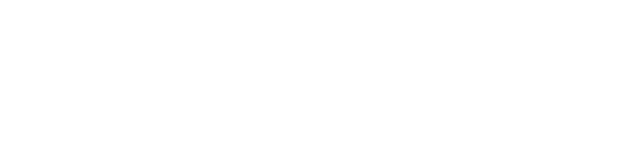
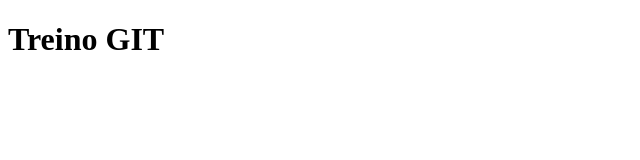
Before and after one commit to Thiago-Espindula/Treinando-Git, a plain HTML site: page index.html in a window 1280 px wide. Shown: the whole page, without its empty margins (0-640 px from the left). Drawn offline with Linux system fonts and the light colour scheme.

Commit message:
coloquei título

```diff
--- a/index.html
+++ b/index.html
@@ -7,6 +7,6 @@
     <title>git</title>
 </head>
 <body>
-
+    <h1>Treino GIT</h1>
 </body>
 </html>
```
